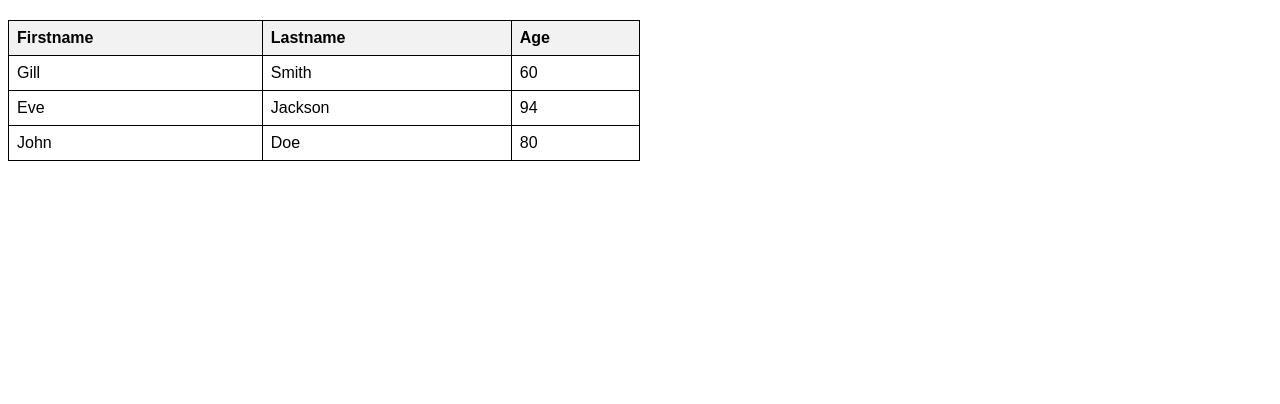
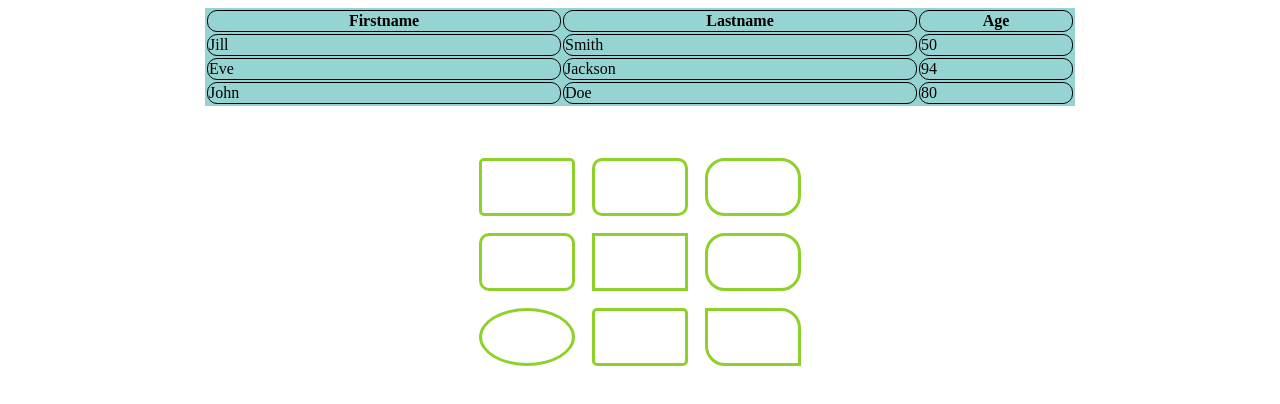
Before and after one commit to Sathwikaa7/Task, a plain HTML site: page CSS-1.html in a window 1280 px wide. Drawn offline with Linux system fonts and the light colour scheme.

Commit message:
CSS-1.html

```diff
--- a/CSS-1.html
+++ b/CSS-1.html
@@ -1,79 +1,101 @@
 <!DOCTYPE html>
 <html lang="en">
 <head>
+    <meta charset="UTF-8">
+    <meta name="viewport" content="width=device-width, initial-scale=1.0">
+    <title>CSS Task-1</title>
     <style>
-        body {
-    font-family: Arial, sans-serif;
+        th.table1,td.table1{
+            border: 1px solid black;
+            border-radius: 10px;
+            width: 350px;
+        }
+        th.table2,td.table2{
+            border: 1px solid black;
+            border-radius: 10px;
+            width: 150px;
         }
 
-table {
-    width: 50%;
-    border-collapse: collapse;
-    margin: 20px 0;
+        .rectangle1{
+            height: 52px;
+            width: 90px;
+            border-radius: 5px;
+            border: 3px solid rgb(143, 209, 43);
         }
-
-th, td {
-    border: 1px solid #000;
-    padding: 8px;
-    text-align: left;
+        .rectangle2{
+            height: 52px;
+            width: 90px;
+            border-radius: 10px;
+            border: 3px solid rgb(143, 209, 43);
         }
-
-th {
-    background-color: #f2f2f2;
+        .rectangle3{
+            height: 52px;
+            width: 90px;
+            border-radius: 20px;
+            border: 3px solid rgb(143, 209, 43);
         }
-
-.shapes {
-    display: flex;
-    flex-wrap: wrap;
-    gap: 10px;
-    margin-top: 20px;
+        .rectangle4{
+            height: 52px;
+            width: 90px;
+            border: 3px solid rgb(143, 209, 43);
         }
-
-.shape {
-    border: 2px solid #ccc;
-    display: inline-block;
+        .oval {
+            height: 52px;
+            width: 90px;
+            border: 3px solid rgb(143, 209, 43);
+            border-radius: 50%;
         }
-
-.rectangle {
-    width: 60px;
-    height: 30px;
-}
-
-.oval {
-    width: 60px;
-    height: 30px;
-    border-radius: 15px;
+        .rectangle6{
+            height: 52px;
+            width: 90px;
+            border-top-right-radius: 20px;
+            border-bottom-left-radius: 20px;
+            border: 3px solid rgb(143, 209, 43);
         }
     </style>
-    <meta charset="UTF-8">
-    <meta name="viewport" content="width=device-width, initial-scale=1.0">
 </head>
 <body>
-    <table class="styled-table">
-        <thead>
+    <table class="table1" align="center" bgcolor="#96D4D4">
         <tr>
-                <th>Firstname</th>
-                <th>Lastname</th>
-                <th>Age</th>
-            </tr>
-        </thead>
-        <tbody>
-            <tr>
-                <td>Gill</td>
-                <td>Smith</td>
-                <td>60</td>
+            <th class="table1">Firstname</th>
+            <th class="table1">Lastname</th>
+            <th class="table2">Age</th>
         </tr>
         <tr>
-                <td>Eve</td>
-                <td>Jackson</td>
-                <td>94</td>
+            <td class="table1">Jill</td>
+            <td class="table1">Smith</td>
+            <td class="table2">50</td>
         </tr>
         <tr>
-                <td>John</td>
-                <td>Doe</td>
-                <td>80</td>
+            <td class="table1">Eve</td>
+            <td class="table1">Jackson</td>
+            <td class="table2">94</td>
         </tr>
-        </tbody>
+        <tr>
+            <td class="table1">John</td>
+            <td class="table1">Doe</td>
+            <td class="table2">80</td>
+        </tr>
     </table>
+    <br>
+    <br>
+    <table class="table2" align="center" cellspacing="15">
+        <tr>
+            <td><div class="rectangle1"></div></td>
+            <td><div class="rectangle2"></div></td>
+            <td><div class="rectangle3"></div></td>
+        </tr>
+        <tr>
+            <td><div class="rectangle2"></div></td>
+            <td><div class="rectangle4"></div></td>
+            <td><div class="rectangle3"></div></td>
+        </tr>
+        <tr>
+            <td><div class="oval"></div></td>
+            <td><div class="rectangle1"></div></td>
+            <td><div class="rectangle6"></div></td>
+        </tr>
+    </table>
+
 </body>
 </html>
```
Lines whose indentation alone changed are shown as unchanged.
